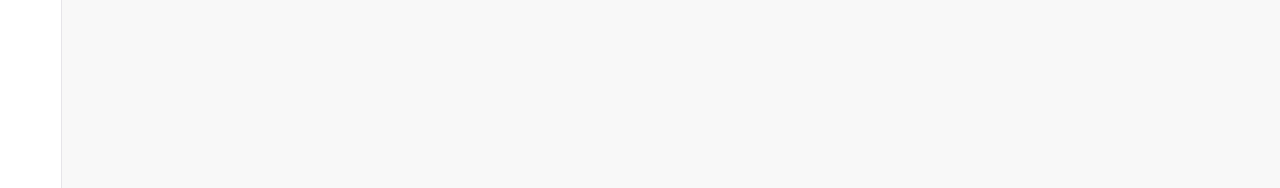
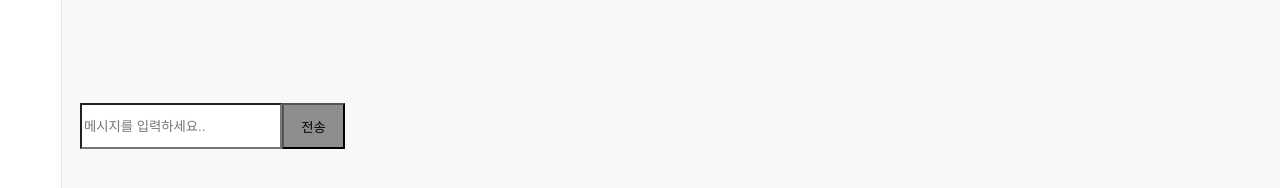
Before and after one commit to wanted-luckyzzang/wanted-swit-messenger, a React (Create React App) app: page /main in a window 1280 px wide. Shown: the part 618-806 px from the top of the page. Built offline with nearby package versions, Linux system fonts and the light colour scheme.

Commit message:
:lipstick::wrench: 메시지 인풋창 추가, utils에 formatDate 추가

```diff
--- /dev/null
+++ b/src/components/messageInput/messageInput.scss
@@ -0,0 +1,34 @@
+.input-container {
+  background: #f8f8f8;
+  padding: 16px 18px;
+  display: flex;
+  align-items: center;
+  width: 90%;
+  height: 80px;
+  position: fixed;
+  bottom: 0;
+  flex-grow: 1;
+
+  .input-box {
+  }
+
+  .input-wrap {
+    display: flex;
+
+    input {
+      background: #fff;
+      width: 100%;
+      height: 40px;
+      flex-grow: 1;
+
+      &:hover {
+        border: 1px solid #eee;
+      }
+    }
+
+    .send-btn {
+      width: 80px;
+      background: #8e8e8e;
+    }
+  }
+}
--- /dev/null
+++ b/src/components/messageInput/messageInput.tsx
@@ -0,0 +1,39 @@
+import { useState } from 'react';
+import { useDispatch, useSelector } from 'react-redux';
+import './messageInput.scss';
+import { sendMessage } from 'store/actions';
+import { formatDate } from 'utils/formatDate';
+
+const MessageInput = () => {
+  const dispatch = useDispatch();
+  const [input, setInput] = useState<string | undefined>('');
+  const [date, setDate] = useState<string | undefined>('');
+  // const userState = useSelector((state: StoreState) => state.auth);
+
+  const handleOnSubmit = (e: React.MouseEvent) => {
+    e.preventDefault();
+    console.log(formatDate());
+    setInput('');
+  };
+
+  const handleOnChange = (e: React.ChangeEvent<HTMLInputElement>) => {
+    const { value } = e.target;
+    setInput(value);
+    console.log(value);
+  };
+
+  return (
+    <div className='input-container'>
+      <div className='input-box'>
+        <div className='input-wrap'>
+          <input name='message' type='text' value={input} placeholder='메시지를 입력하세요..' onChange={handleOnChange} />
+          <button className='send-btn' onClick={handleOnSubmit}>
+            전송
+          </button>
+        </div>
+      </div>
+    </div>
+  );
+};
+
+export default MessageInput;
--- a/src/pages/Main/Main.tsx
+++ b/src/pages/Main/Main.tsx
@@ -1,36 +1,38 @@
-import "./Main.scss";
-import { useSelector } from "react-redux";
-import { StoreState } from "types/store";
-import MessageCard from "components/messageCard/messageCard";
+import './Main.scss';
+import { useSelector } from 'react-redux';
+import { StoreState } from 'types/store';
+import MessageCard from 'components/messageCard/messageCard';
+import MessageInput from 'components/messageInput/messageInput';
 
 const Main = () => {
   const messageState = useSelector((state: StoreState) => state.message);
   return (
-    <div className="main-container">
-      <div className="header">
-        <div className="home-wrap">
-          <div className="home-icon"></div>
+    <div className='main-container'>
+      <div className='header'>
+        <div className='home-wrap'>
+          <div className='home-icon'></div>
         </div>
-        <div className="header-title">Swit</div>
+        <div className='header-title'>Swit</div>
       </div>
-      <div className="main">
-        <div className="sidebar">
-          <div className="move-to-chat"></div>
+      <div className='main'>
+        <div className='sidebar'>
+          <div className='move-to-chat'></div>
         </div>
-        <div className="section">
-          <div className="nav">💛General</div>
-          <div className="chat-background">
-            <div className="date-line">
-              <div className="line"></div>
-              <span className="date">Thursday, August 22, 2019</span>
-              <div className="line"></div>
+        <div className='section'>
+          <div className='nav'>💛General</div>
+          <div className='chat-background'>
+            <div className='date-line'>
+              <div className='line'></div>
+              <span className='date'>Thursday, August 22, 2019</span>
+              <div className='line'></div>
             </div>
-            <div className="chat-section">
+            <div className='chat-section'>
               {messageState.map((data) => (
                 <MessageCard key={data.userId} msg={data} />
               ))}
             </div>
           </div>
+          <MessageInput />
         </div>
       </div>
     </div>
--- /dev/null
+++ b/src/store/reducers/utils/formatDate.ts
@@ -0,0 +1,3 @@
+export const formatDate = (date: Date) => {
+  return date.toISOString().substring(0, 19).replace('T', ' ');
+};
```
